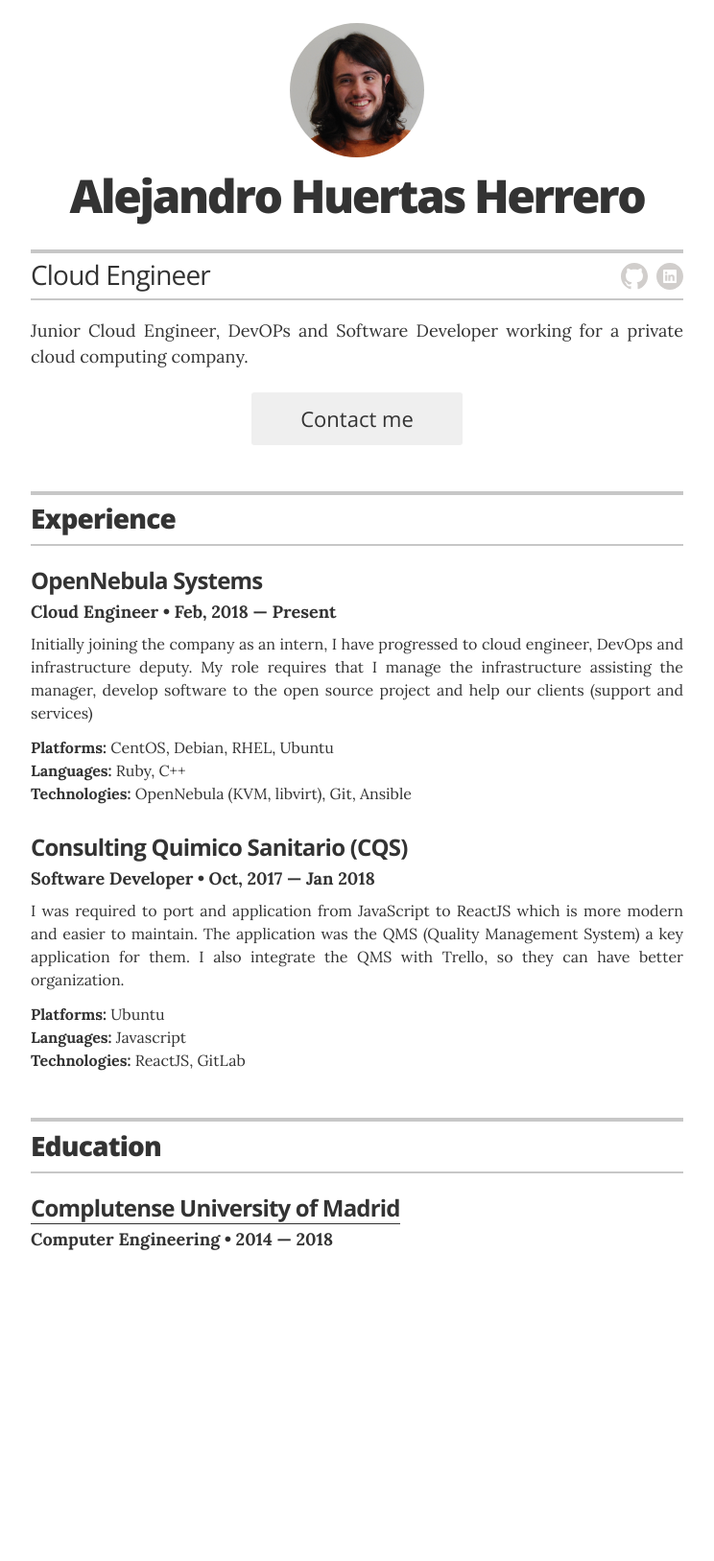
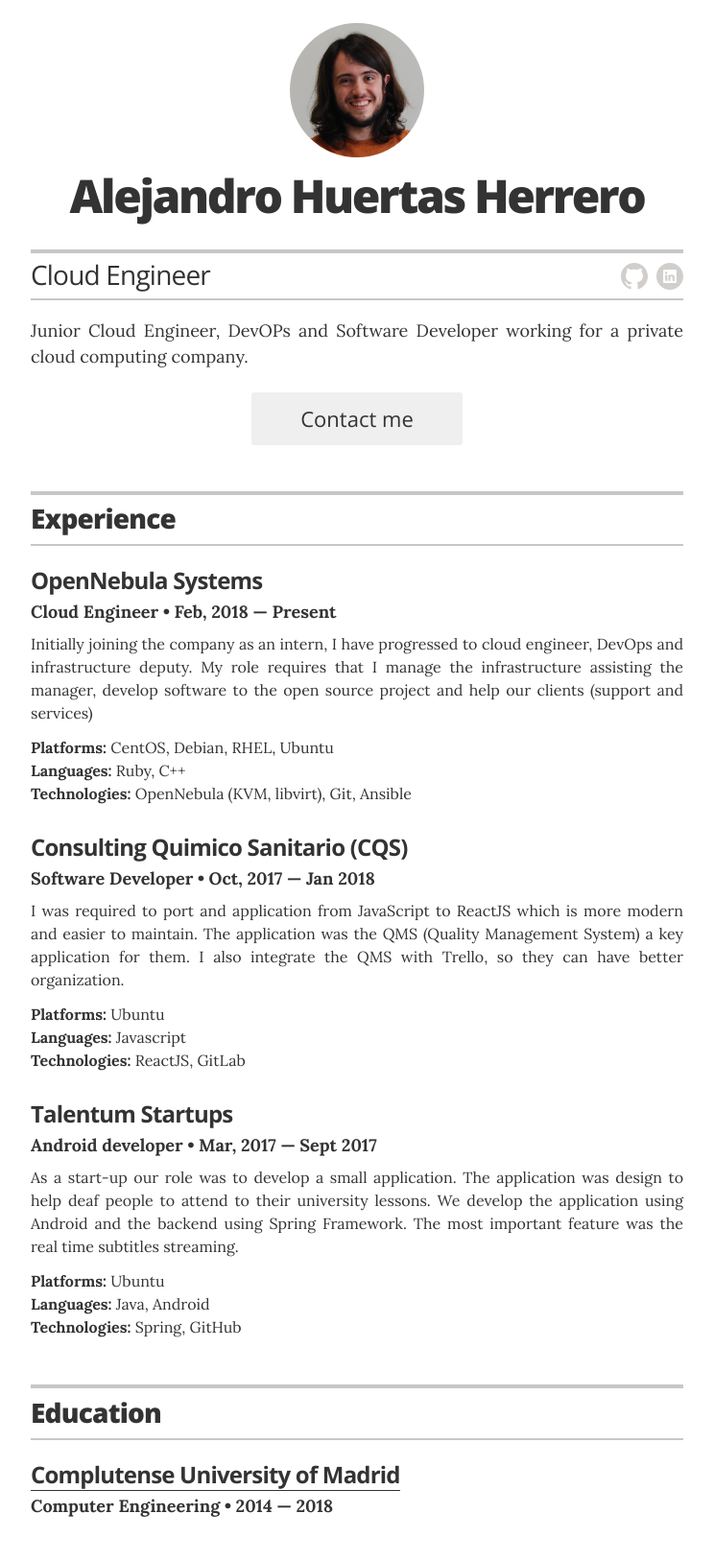
Before and after one commit to al3xhh/ahuertas.github.io, a Jekyll site: the page built from index.html, in a window 1280 px wide. Shown: the whole page at 96% size, without its empty margins (268-1012 px from the left). Built offline with Jekyll 4.4.1, drawn with Linux system fonts in a browser that asks for light colours; before the commit the page ends 1349 px from its top, so only the background shows below that.

Commit message:
Add more experience

```diff
--- a/_layouts/resume.html
+++ b/_layouts/resume.html
@@ -76,6 +76,21 @@
             <b>Platforms:</b> Ubuntu<br />
             <b>Languages:</b> Javascript<br />
             <b>Technologies:</b> ReactJS, GitLab
+          </p>
+        </div><!-- end of resume-item -->
+
+        <!-- Duplicate these resume-item elements and edit accordingly for each job you want to add here -->
+        <div class="resume-item" itemscope itemprop="worksFor" itemtype="http://schema.org/Organization">
+          <h3 class="resume-item-title" itemprop="name">Talentum Startups</h3>
+          <h4 class="resume-item-details" itemprop="description">Android developer &bull; Mar, 2017 &mdash; Sept 2017</h4>
+          <p class="resume-item-copy" align="justify">
+            As a start-up our role was to develop a small application. The application was design to help deaf people to attend to their university lessons. We develop the application using Android and the backend using Spring Framework. The most important feature was the real time subtitles streaming.
+          </p>
+
+          <p class="resume-item-copy">
+            <b>Platforms:</b> Ubuntu<br />
+            <b>Languages:</b> Java, Android <br />
+            <b>Technologies:</b> Spring, GitHub
           </p>
         </div><!-- end of resume-item -->
       </section>
```
